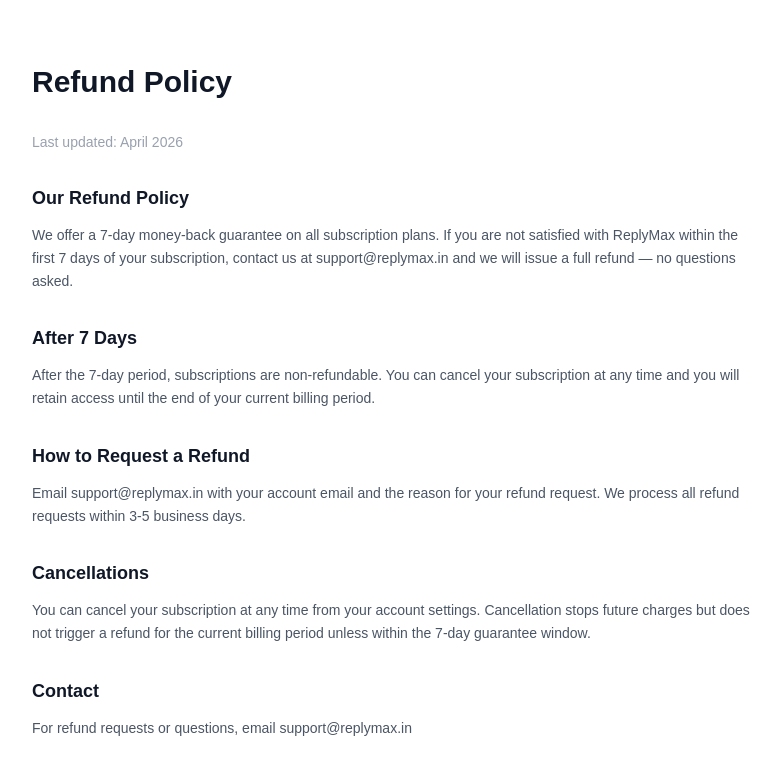
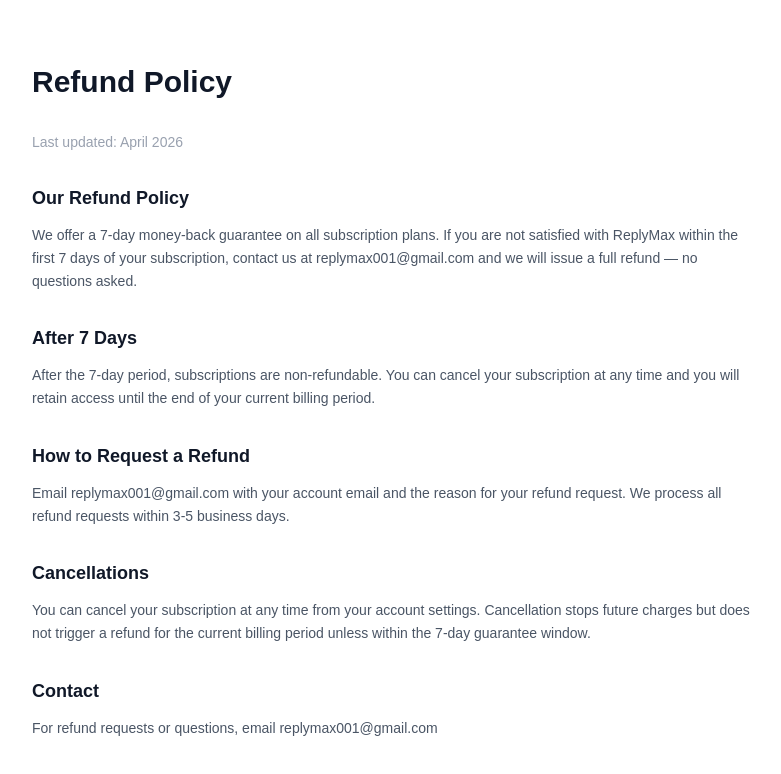
Before and after one commit to Likhith022004/replymax, a Next.js app: page /refund in a window 1280 px wide. Shown: the top 774 px of the page, without its empty margins (248-1029 px from the left). Built offline with nearby package versions, Linux system fonts and the light colour scheme.

Commit message:
update contact email to replymax001@gmail.com

```diff
--- a/app/privacy/page.tsx
+++ b/app/privacy/page.tsx
@@ -32,12 +32,12 @@
 
         <div>
           <h2 className="text-lg font-semibold text-gray-900 mb-3">6. Your Rights</h2>
-          <p>You have the right to access, correct, or delete your personal data. To exercise these rights, contact us at support@replymax.in and we will respond within 30 days.</p>
+          <p>You have the right to access, correct, or delete your personal data. To exercise these rights, contact us at replymax001@gmail.com and we will respond within 30 days.</p>
         </div>
 
         <div>
           <h2 className="text-lg font-semibold text-gray-900 mb-3">7. Contact</h2>
-          <p>For privacy questions, contact us at support@replymax.in</p>
+          <p>For privacy questions, contact us at replymax001@gmail.com</p>
         </div>
       </div>
     </div>
--- a/app/refund/page.tsx
+++ b/app/refund/page.tsx
@@ -7,7 +7,7 @@
       <div className="space-y-8 text-gray-600 text-sm leading-relaxed">
         <div>
           <h2 className="text-lg font-semibold text-gray-900 mb-3">Our Refund Policy</h2>
-          <p>We offer a 7-day money-back guarantee on all subscription plans. If you are not satisfied with ReplyMax within the first 7 days of your subscription, contact us at support@replymax.in and we will issue a full refund — no questions asked.</p>
+          <p>We offer a 7-day money-back guarantee on all subscription plans. If you are not satisfied with ReplyMax within the first 7 days of your subscription, contact us at replymax001@gmail.com and we will issue a full refund — no questions asked.</p>
         </div>
 
         <div>
@@ -17,7 +17,7 @@
 
         <div>
           <h2 className="text-lg font-semibold text-gray-900 mb-3">How to Request a Refund</h2>
-          <p>Email support@replymax.in with your account email and the reason for your refund request. We process all refund requests within 3-5 business days.</p>
+          <p>Email replymax001@gmail.com with your account email and the reason for your refund request. We process all refund requests within 3-5 business days.</p>
         </div>
 
         <div>
@@ -27,7 +27,7 @@
 
         <div>
           <h2 className="text-lg font-semibold text-gray-900 mb-3">Contact</h2>
-          <p>For refund requests or questions, email support@replymax.in</p>
+          <p>For refund requests or questions, email replymax001@gmail.com</p>
         </div>
       </div>
     </div>
--- a/app/terms/page.tsx
+++ b/app/terms/page.tsx
@@ -47,7 +47,7 @@
 
         <div>
           <h2 className="text-lg font-semibold text-gray-900 mb-3">9. Contact</h2>
-          <p>For questions about these terms, contact us at support@replymax.in</p>
+          <p>For questions about these terms, contact us at replymax001@gmail.com</p>
         </div>
       </div>
     </div>
```
